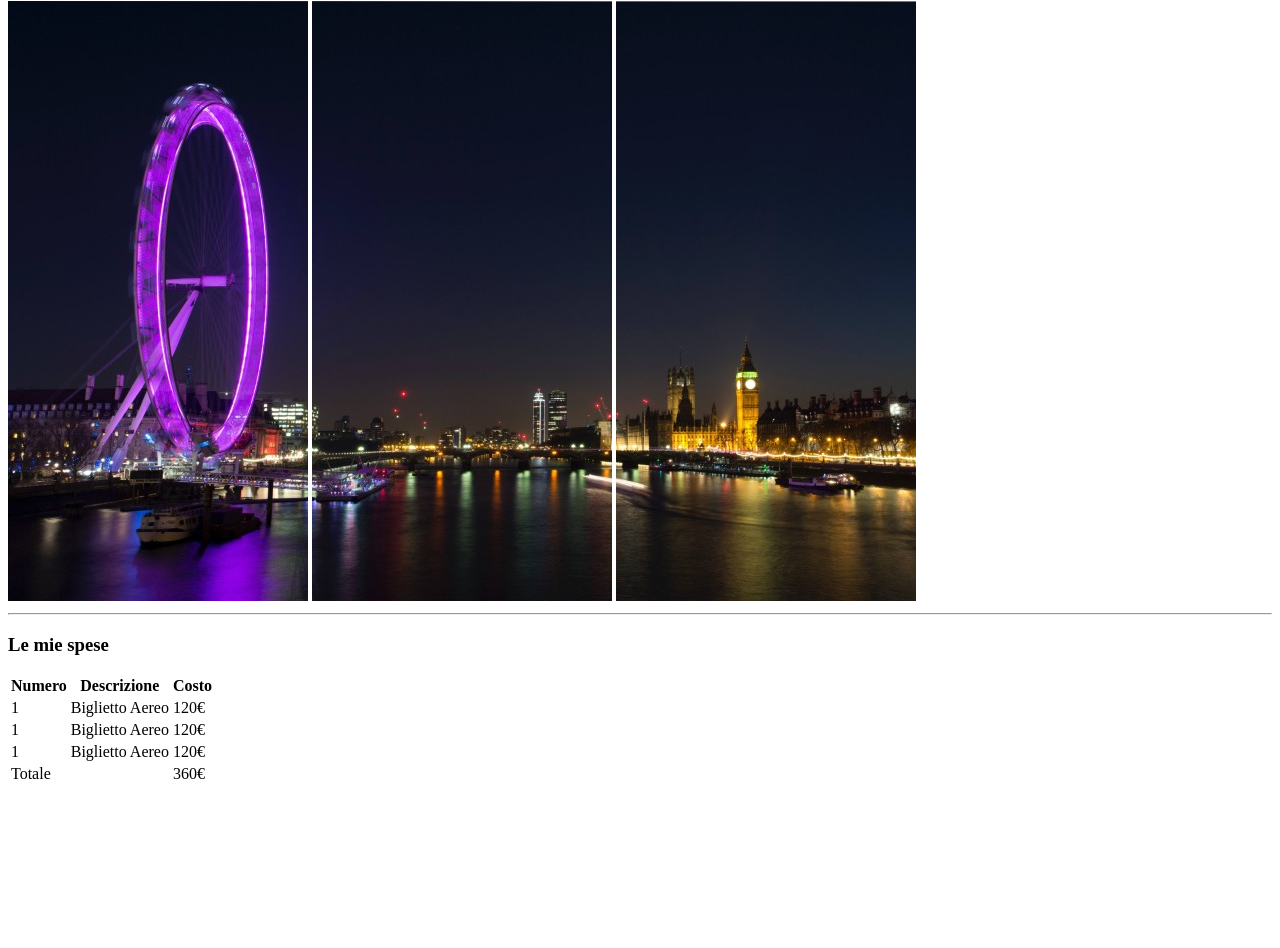
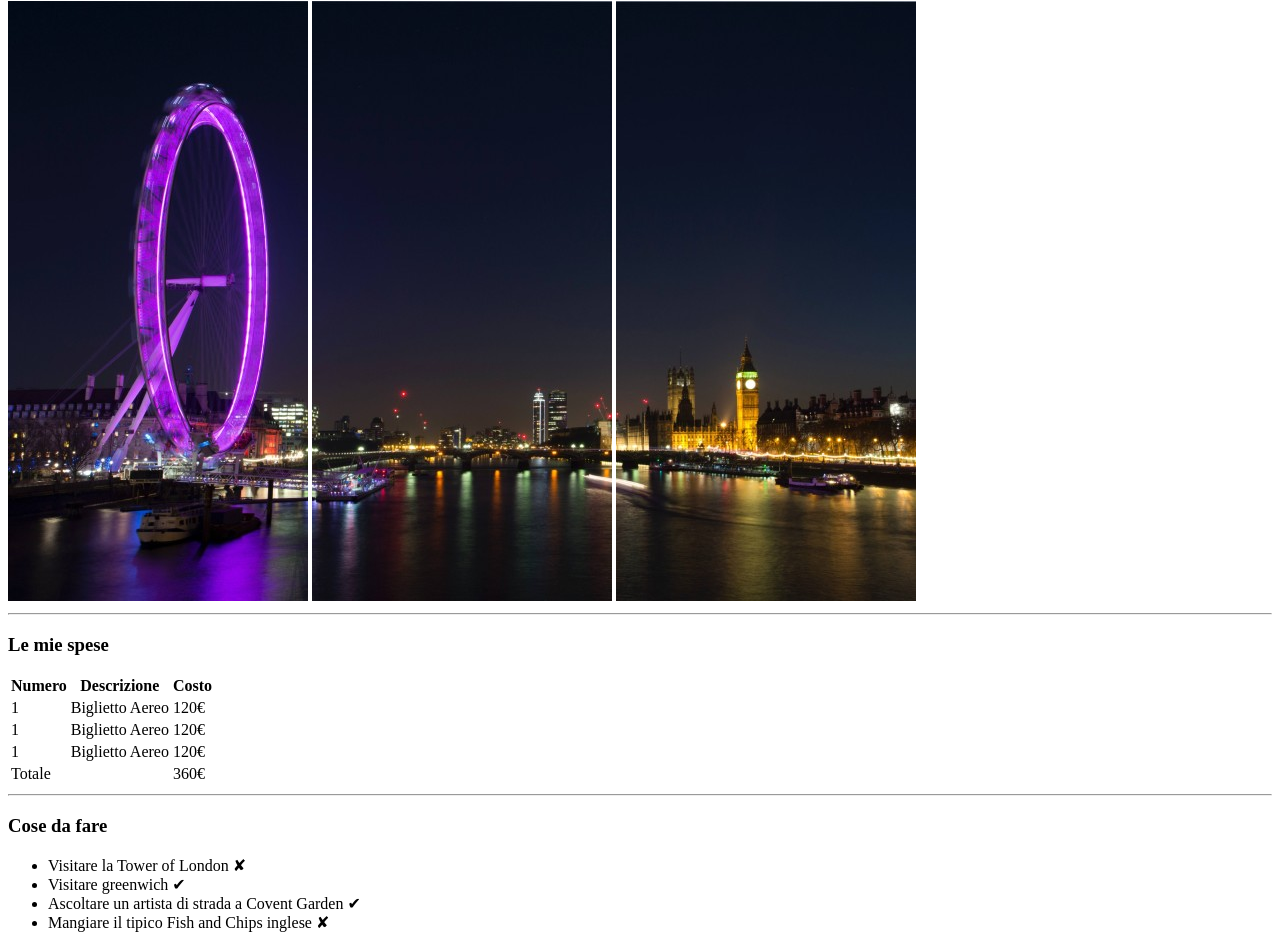
Before and after one commit to Andrea8802/html-london-trip, a plain HTML site: page index.html in a window 1280 px wide. Shown: the part 79-1027 px from the top of the page. Before the commit the page ends 873 px from the top, so only its background shows below. Drawn offline with Linux system fonts and the light colour scheme.

Commit message:
Finish to do list

```diff
--- a/index.html
+++ b/index.html
@@ -59,9 +59,18 @@
             </table>
         </section>
 
+        <hr>
+
         <!-- Cose da fare -->
         <section>
+            <h3>Cose da fare</h3>
+            <ul>
+                <li>Visitare la Tower of London &#10008;</li>
+                <li>Visitare greenwich &#10004;</li>
+                <li>Ascoltare un artista di strada a Covent Garden &#10004;</li>
+                <li>Mangiare il tipico Fish and Chips inglese &#10008;</li>
 
+            </ul>
 
         </section>
 
```
